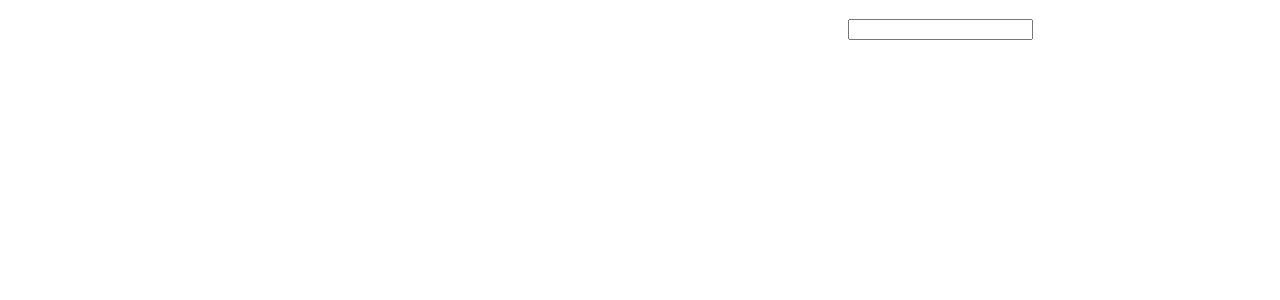
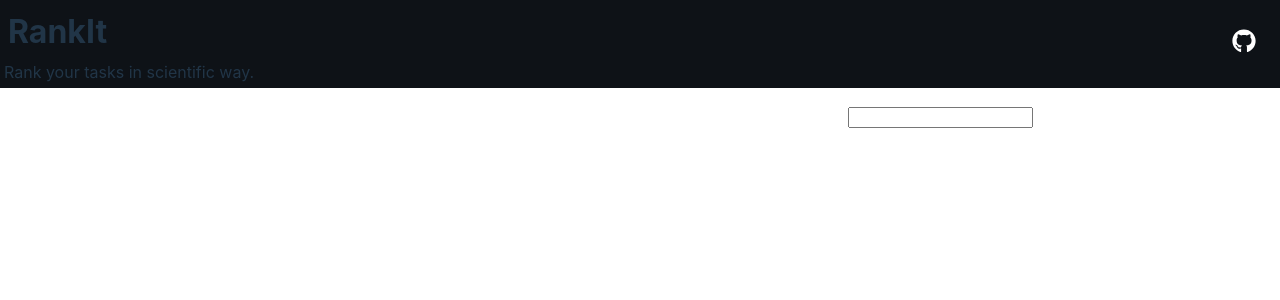
Before and after one commit to dwskme/rankIt, a React (Vite) app: page / in a window 1280 px wide. Shown: the top 300 px of the page. Built offline with nearby package versions, Linux system fonts and the light colour scheme.

Commit message:
style(WIP): added topbar

```diff
--- a/src/App.tsx
+++ b/src/App.tsx
@@ -1,6 +1,7 @@
 import React, { useState } from 'react';
 import TaskForm from './components/TaskForm';
 import DynamicGrid from './components/DynamicGrid';
+import TopBar from './components/TopBar';
 import './App.css';
 
 const App: React.FC = () => {
@@ -15,6 +16,12 @@
   };
 
   return (
+    <>
+      <TopBar
+        title="RankIt"
+        description="Rank your tasks in scientific way."
+        githubLink="https://github.com/dwskme/rankit"
+      />
       <div className="app-container">
         <div className="grid-container">
           {tasks.length >= 2 && <DynamicGrid tasks={tasks} />}
@@ -25,6 +32,7 @@
           }
         </div>
       </div>
+    </>
   );
 };
 
--- /dev/null
+++ b/src/components/TopBar.css
@@ -0,0 +1,30 @@
+.top-bar {
+  display: flex;
+  justify-content: space-between;
+  align-items: center;
+  padding: 4px;
+  background: #0e1217;
+}
+
+h1 {
+  margin: 8px;
+  padding: 4px;
+}
+
+.project-info {
+  display: flex;
+  flex-direction: column;
+}
+
+.project-info h1 {
+  margin: 0;
+}
+
+.github-link {
+  margin-right: 20px;
+}
+
+.github-link a {
+  text-decoration: none;
+  color: #fff;
+}
--- /dev/null
+++ b/src/components/TopBar.tsx
@@ -0,0 +1,27 @@
+import React from 'react';
+import "./TopBar.css"
+import { FaGithub } from 'react-icons/fa'; // Assuming you're using react-icons for icons
+
+interface TopBarProps {
+  title: string;
+  description: string;
+  githubLink: string;
+}
+
+const TopBar: React.FC<TopBarProps> = ({ title, description, githubLink }) => {
+  return (
+    <div className="top-bar">
+      <div className="project-info">
+        <h1>{title}</h1>
+        <span>{description}</span>
+      </div>
+      <div className="github-link">
+        <a href={githubLink} target="_blank" rel="noopener noreferrer">
+          <FaGithub size={24} />
+        </a>
+      </div>
+    </div>
+  );
+};
+
+export default TopBar;
--- a/src/index.css
+++ b/src/index.css
@@ -37,11 +37,6 @@
   width: 100vw;
 }
 
-h1 {
-  font-size: 3.2em;
-  line-height: 1.1;
-}
-
 button {
   border-radius: 8px;
   border: 1px solid transparent;
```
Lines whose indentation alone changed are shown as unchanged.
